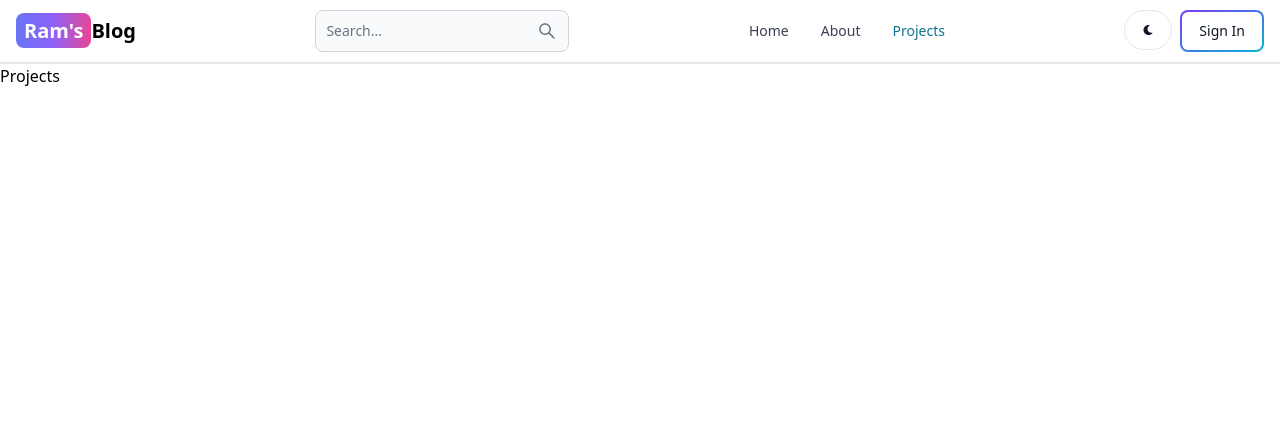
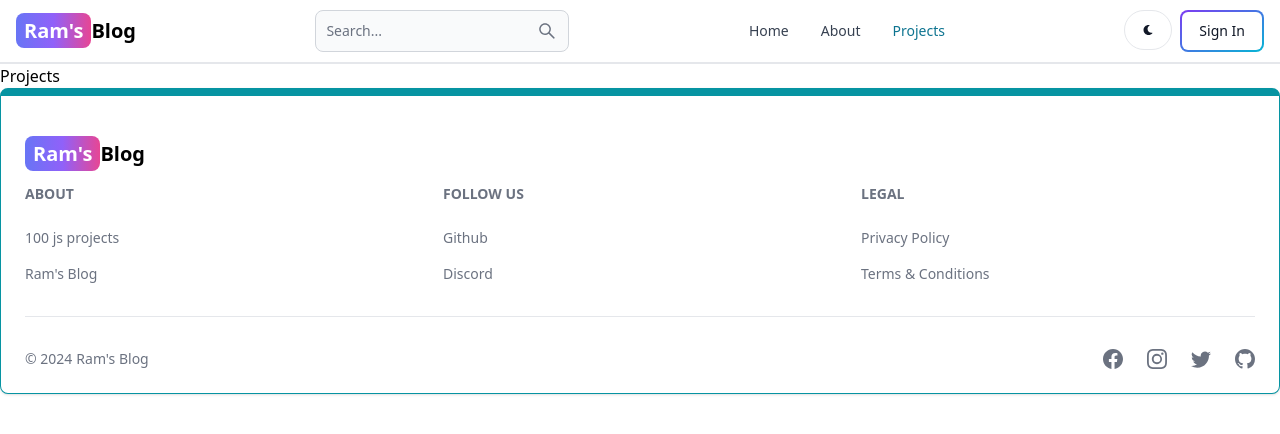
Before and after one commit to Ramsooriyan/Mern-Blog, a React (Vite) app in the folder client/: page /projects in a window 1280 px wide. Shown: the top 434 px of the page. Built offline with nearby package versions, Linux system fonts and the light colour scheme.

Commit message:
create Footer components

```diff
--- a/client/src/App.jsx
+++ b/client/src/App.jsx
@@ -7,6 +7,7 @@
 import SignUp from './pages/SignUp';
 import Projects from './pages/Projects';
 import Header from './Components/Header';
+import FooterCom from './Components/Footer';
 
 function App() {
 
@@ -21,6 +22,7 @@
         <Route path='/sign-up' element={<SignUp />}/>
         <Route path='/projects' element={<Projects />}/>
       </Routes>
+      <FooterCom />
     </BrowserRouter>
   )
 }
--- /dev/null
+++ b/client/src/Components/Footer.jsx
@@ -0,0 +1,69 @@
+import { Footer } from 'flowbite-react'
+import React from 'react'
+import { Link } from 'react-router-dom';
+import {BsFacebook, BsGithub, BsInstagram, BsTwitter} from 'react-icons/bs';
+
+const FooterCom = () => {
+  return (
+    <Footer container className='border border-t-8 border-teal-500'>
+      <div className='w-full max-w-7xl mx-auto'>
+        <div className='grid w-full justify-between sm:flex md:grid-cols-1'>
+          <div className="mt-5">
+            <Link to="/" className='self-center whitespace-nowrap text-lg sm:text-xl font-semibold dark:text-white'>
+              <span className='px-2 py-1 bg-gradient-to-r from-indigo-500 via-purple-500 to-pink-500 rounded-lg text-white'>Ram's</span>Blog
+          </Link>
+          </div>
+        </div>
+        <div className="grid grid-cols-2 gap-8 mt-4 sm:grid-cols-3 sm:gap-6">
+          <div>
+            <Footer.Title title='About'/>
+            <Footer.LinkGroup col>
+              <Footer.Link href='#' target='_blank' rel='noopener noreferrer'>
+                100 js projects
+              </Footer.Link>
+              <Footer.Link href='/about' target='_blank' rel='noopener noreferrer'>
+                Ram's Blog
+              </Footer.Link>
+            </Footer.LinkGroup>
+          </div>
+          <div>
+            <Footer.Title title='Follow us'/>
+            <Footer.LinkGroup col>
+              <Footer.Link href='#' target='_blank' rel='noopener noreferrer'>
+                Github
+              </Footer.Link>
+              <Footer.Link href='#' target='_blank' rel='noopener noreferrer'>
+                Discord
+              </Footer.Link>
+            </Footer.LinkGroup>
+          </div>
+          <div className=''>
+            <Footer.Title title='Legal'/>
+            <Footer.LinkGroup col>
+              <Footer.Link href='#' target='_blank' rel='noopener noreferrer'>
+                Privacy Policy
+              </Footer.Link>
+              <Footer.Link href='#' target='_blank' rel='noopener noreferrer'>
+                Terms &amp; Conditions
+              </Footer.Link>
+            </Footer.LinkGroup>
+          </div>
+
+        </div>
+        <Footer.Divider />
+        <div className='w-full sm:flex sm:items-center sm:justify-between'>
+          <Footer.Copyright href='#' by="Ram's Blog" year={new Date().getFullYear()}/>
+          <div className='flex gap-6 sm:mt-0 mt-4 sm:justify-center'>
+            <Footer.Icon href='#' icon={BsFacebook}/>
+            <Footer.Icon href='#' icon={BsInstagram}/>
+            <Footer.Icon href='#' icon={BsTwitter}/>
+            <Footer.Icon href='#' icon={BsGithub}/>
+
+          </div>
+        </div>
+      </div>
+    </Footer>
+  )
+}
+
+export default FooterCom
```
